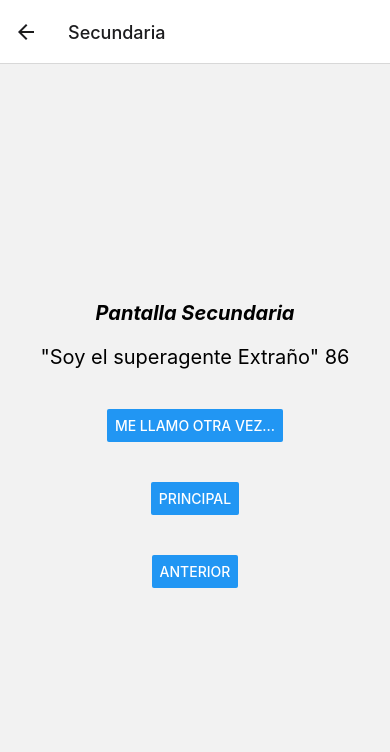
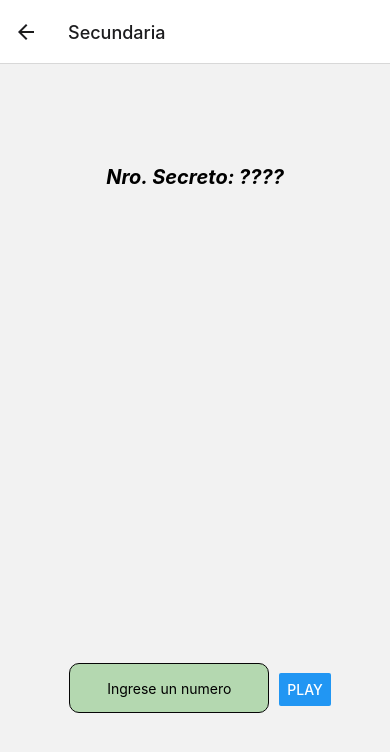
Before and after one commit to hex-star/distribuidas-juego-numeros, a React Native app: screen / in a window 390 px wide. Both pictures are taken after a click on the button "COMENZAR". Shown: the top 752 px of the page. Built offline with nearby package versions, Linux system fonts and the light colour scheme.

Commit message:
Falta terminar la pantalla 2 nada mas.
Falta hacer: Cuando ingresas un numero que aparesca por pantalla el numero ingresado y en que caracteres le pifieste . Que te diga si el caracter esta bien,regular o mal.

```diff
--- a/App.js
+++ b/App.js
@@ -1,4 +1,5 @@
-import React, { useState } from 'react';
+import React, { useState,useEffect } from 'react';
+
 import { StyleSheet, View, Text, Button, TextInput, TouchableOpacity } from 'react-native';
 import { NavigationContainer } from '@react-navigation/native';
 import { createStackNavigator } from '@react-navigation/stack';
@@ -7,7 +8,7 @@ const styles = StyleSheet.create({
   radioButtonContainer: {
     flexDirection: "row",
     justifyContent: 'space-between',
-    display:'flex',
+    display: 'flex',
     marginLeft: 20
   },
   radioButton: {
@@ -56,7 +57,7 @@ function Principal({ navigation }) {
 
   return (
     <View style={{ flex: 1, alignItems: 'center', justifyContent: 'flex-start' }}>
-      <Text style={{ fontStyle:'normal', fontWeight: 'bold', fontSize: 20, margin: 30 }}>Juego de los números</Text>
+      <Text style={{ fontStyle: 'normal', fontWeight: 'bold', fontSize: 20, margin: 30 }}>Juego de los números</Text>
       <TextInput
         style={{
           margin: 10,
@@ -68,7 +69,7 @@ function Principal({ navigation }) {
           height: 50,
           backgroundColor: '#b4d8b0',
         }}
-        placeholder= 'Ingrese nombre'
+        placeholder='Ingrese nombre'
         onChangeText={text => setNombre(text)}
       />
       <View style={styles.radioButtonContainer}>
@@ -87,7 +88,7 @@ function Principal({ navigation }) {
           <Text style={styles.radioButtonText}>Sin repetición</Text>
         </TouchableOpacity>
       </View>
-      <View style={{marginTop:10, width: 190, height: 190 }}>
+      <View style={{ marginTop: 10, width: 190, height: 190 }}>
         <Button
           style={{
             textAlign: 'center',
@@ -102,7 +103,7 @@ function Principal({ navigation }) {
           width="200"
           onPress={() => {
             navigation.navigate('Secundaria', {
-            itemId: 86,
+              repeat: isRepeat,
               otherParam: 'Soy el superagente ' + nombre
             });
           }}
@@ -114,29 +115,132 @@ function Principal({ navigation }) {
 
 function Secundaria({ route, navigation }) {
   /* Obtengo los parámetros pasados */
+  const [numero, setNumero] = useState(null);
+  const [contIngresos, setContIngresos] = useState(0);
+  const [numeroSecreto,setNumeroSecreto] = useState(null);
+  const [fin,setFin] = useState(false);
   const { itemId } = route.params;
   const { otherParam } = route.params;
+  const {repeat} = route.params;
+
+  useEffect( () => {
+    // Actualiza el título del documento usando la API del navegador
+    if ( numeroSecreto == null)
+    {
+     setNumeroSecreto(Math.floor(1000 + Math.random() * 9000));
+
+
+    }
+    if (repeat == false && numeroSecreto != null )
+    {
+      if (isRepeated(numeroSecreto) == true)
+      {
+       setNumeroSecreto(Math.floor(1000 + Math.random() * 9000));
+
+        console.log(numeroSecreto)
+      }
+
+    }
+
+
+
+  });
+
+  const isRepeated = (x) => {
+
+    var cnt = [0,0,0,0,0,0,0,0,0,0]
+    var cont = 4;
+    while (cont > 0){
+      console.log("rem:"+rem)
+      console.log("x:"+x)
+      var rem = x % 10
+      cnt[rem] = cnt[rem] + 1
+      x = x / 10;
+      x=Math.floor(x);
+      cont--;
+    }
+    console.log(cnt)
+
+    for ( var i = 0;i<10;i++){
+      if (cnt[i] > 1)
+      {
+        return true;
+      }
+    }
+    return false;
+
+  }
+
+  const play = () => {
+
+    if (numero != null && numero.toString().length === 4)
+    {
+      setContIngresos(contIngresos + 1);
+      console.log(contIngresos)
+
+    }
+    else
+    {
+
+      alert("El numero ingresado es invalido")
+      console.log(numeroSecreto)
+    }
+
+    if (contIngresos >= 10)
+    {
+
+      setFin(true);
+    }
+    if (numero.toString() === numeroSecreto.toString())
+    {
+      alert("Ganaste!")
+      setFin(true);
+    }
+
+  }
+
   return (
-    <View style={{ flex: 1, alignItems: 'center', justifyContent: 'center' }}>
-      <Text style={{fontStyle: 'italic', fontWeight: 'bold', fontSize: 20}}>Pantalla Secundaria</Text>
-      <Text style={{margin: 20, fontSize: 20}}>{JSON.stringify(otherParam) + ' ' + JSON.stringify(itemId)}</Text>
-      <View style={{margin:20,justifyContent: 'center'}}>
+    <View style={{ flex: 1, alignItems: 'center', justifyContent:'space-around' }}>
+      <Text style={{ fontStyle: 'italic', fontWeight: 'bold', fontSize: 20,justifyContent:'flex-start' }}>
+      {fin ? <Text>Nro. Secreto: {numeroSecreto}</Text> : "Nro. Secreto: ????"}
+      </Text>
+      <Text style={{ margin: 20, fontSize: 20 }}></Text>
+
+      <View style={{ margin: 20, justifyContent: 'center',display:'flex',flexDirection:'row',alignItems:'flex-end' }}>
+      <TextInput
+        style={{
+          margin: 10,
+          textAlign: 'center',
+          borderColor: '#060606',
+          borderWidth: 1,
+          borderRadius: 10,
+          width: 200,
+          height: 50,
+          backgroundColor: '#b4d8b0',
+        }}
+        placeholder='Ingrese un numero'
+        onChangeText={text => setNumero(text)}
+      />
+      <View style={{height:50}}>
       <Button
-          title="Me llamo otra vez..."
+
+          title="PLAY"
           onPress={() =>
-            navigation.push('Secundaria', {
-              itemId: Math.floor(Math.random() * 100),
-              otherParam: "y yo soy el agente "
-            })
+           play()
           }
         />
       </View>
-      <View style={{margin:20,justifyContent: 'center'}}>
-        <Button style={{margin: 20}} title="Principal" onPress={() => navigation.navigate('Principal')} />
+
       </View>
-      <View style={{margin:20,justifyContent: 'center'}}>
-        <Button style={{margin: 20}} title="Anterior" onPress={() => navigation.goBack()} />
+      {/*
+            <View style={{ margin: 20, justifyContent: 'center' }}>
+        <Button style={{ margin: 20 }} title="Principal" onPress={() => navigation.navigate('Principal')} />
       </View>
+      <View style={{ margin: 20, justifyContent: 'center' }}>
+        <Button style={{ margin: 20 }} title="Anterior" onPress={() => navigation.goBack()} />
+      </View>
+
+       */}
        </View>
   );
 }
```
Lines whose indentation alone changed are shown as unchanged.
